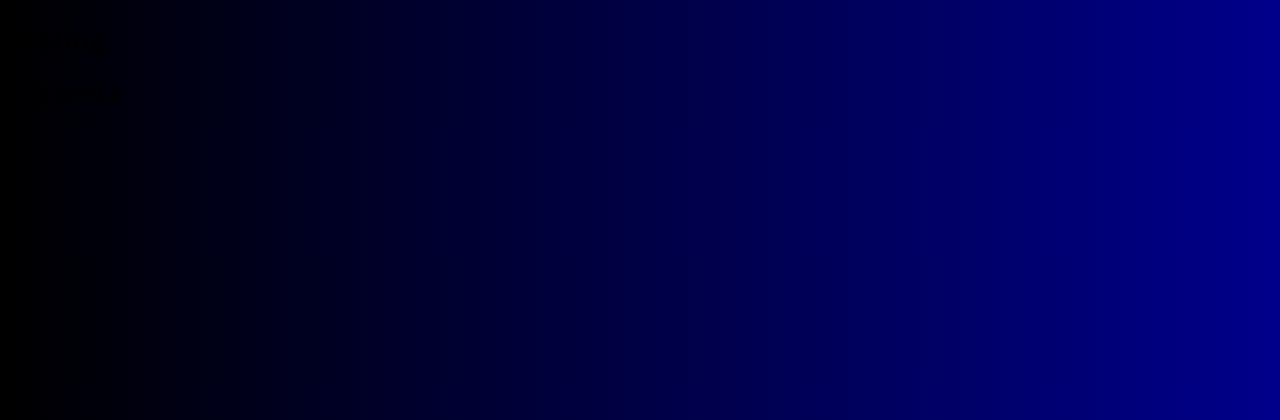
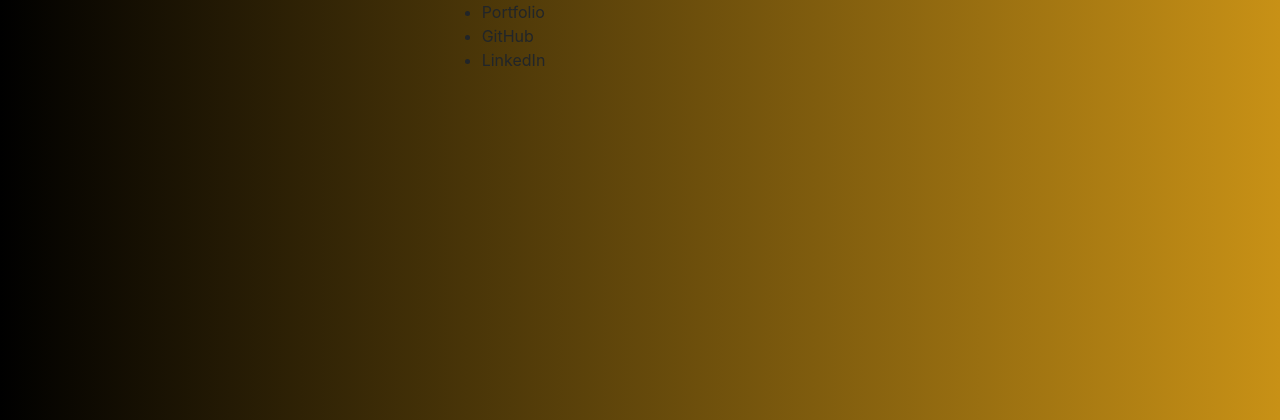
Before and after one commit to e-h-dev/e_hammond, a Django app: page / in a window 1280 px wide. Shown: the top 420 px of the page. Run offline with Django 3.2, Linux system fonts and the light colour scheme; some libraries are stand-ins or nearby versions.

Commit message:
Add style to base.html

```diff
--- a/home/templates/home/index.html
+++ b/home/templates/home/index.html
@@ -2,5 +2,4 @@
 {% load static %}
 
 {% block content %}
-    <h2>Test level 2</h2>
 {% endblock %}
--- a/static/css/base.css
+++ b/static/css/base.css
@@ -1,3 +1,3 @@
 body{
-    background-image: linear-gradient(to right, black, darkblue);
+    background-image: linear-gradient(to right, #000, rgb(200, 145, 22));
 }
--- a/templates/base.html
+++ b/templates/base.html
@@ -3,17 +3,40 @@
 <html lang="en">
 <head>
     {% block meta %}
-    <meta charset="UTF-8">
-    <meta name="viewport" content="width=device-width, initial-scale=1.0">
+        <meta http-equiv="X-UA-Compatible" content="ie=edge">
+        <meta charset="UTF-8">
+        <meta name="viewport" content="width=device-width, initial-scale=1.0">
     {% endblock %}
 
     {% block corecss %}
+        <link rel="stylesheet" href="https://stackpath.bootstrapcdn.com/bootstrap/4.4.1/css/bootstrap.min.css" integrity="sha384-Vkoo8x4CGsO3+Hhxv8T/Q5PaXtkKtu6ug5TOeNV6gBiFeWPGFN9MuhOf23Q9Ifjh" crossorigin="anonymous">
+        <link rel="stylesheet" href="https://cdnjs.cloudflare.com/ajax/libs/font-awesome/6.6.0/css/all.min.css" integrity="sha512-Kc323vGBEqzTmouAECnVceyQqyqdsSiqLQISBL29aUW4U/M7pSPA/gEUZQqv1cwx4OnYxTxve5UMg5GT6L4JJg==" crossorigin="anonymous" referrerpolicy="no-referrer">
+        <link rel="stylesheet" href="https://cdnjs.cloudflare.com/ajax/libs/font-awesome/6.6.0/css/all.min.css" integrity="sha512-Kc323vGBEqzTmouAECnVceyQqyqdsSiqLQISBL29aUW4U/M7pSPA/gEUZQqv1cwx4OnYxTxve5UMg5GT6L4JJg==" crossorigin="anonymous" referrerpolicy="no-referrer">
         <link rel="stylesheet" href="{% static 'css/base.css' %}">
     {% endblock %}
     <title>Document {% block extra_title %}{% endblock %}</title>
 </head>
 <body>
-    <h1>Testing</h1>
+    <header>
+        <nav>
+            <div class="container-fluid">
+                <div class="row">
+                    <div class="col-lg-4">
+                        <div class="logo">
+                            <a href="#"></a>
+                        </div>
+                    </div>
+                    <div class="col-lg-8">
+                        <ul>
+                            <li>Portfolio</li>
+                            <li>GitHub</li>
+                            <li>LinkedIn</li>
+                        </ul>
+                    </div>
+                </div>
+            </div>
+        </nav>
+    </header>
     {% block content %}
     {% endblock %}
 </body>
```
